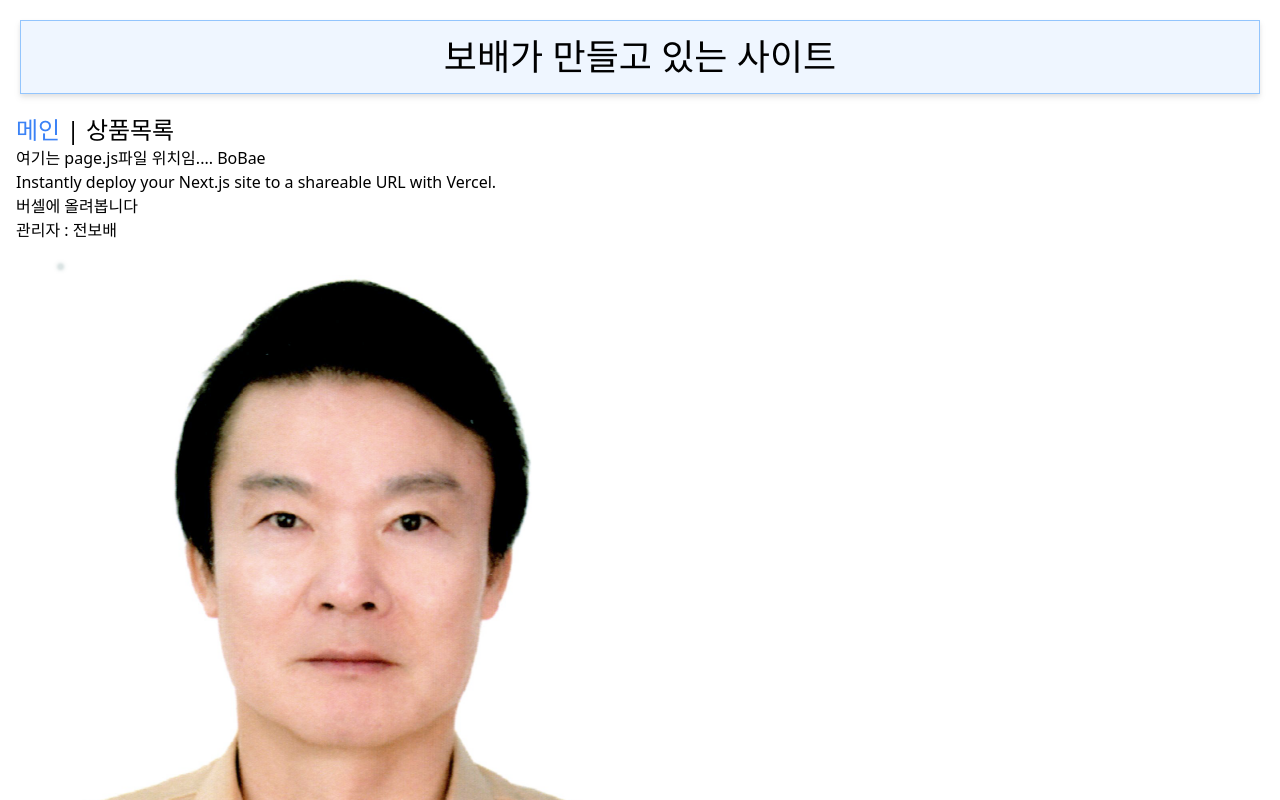
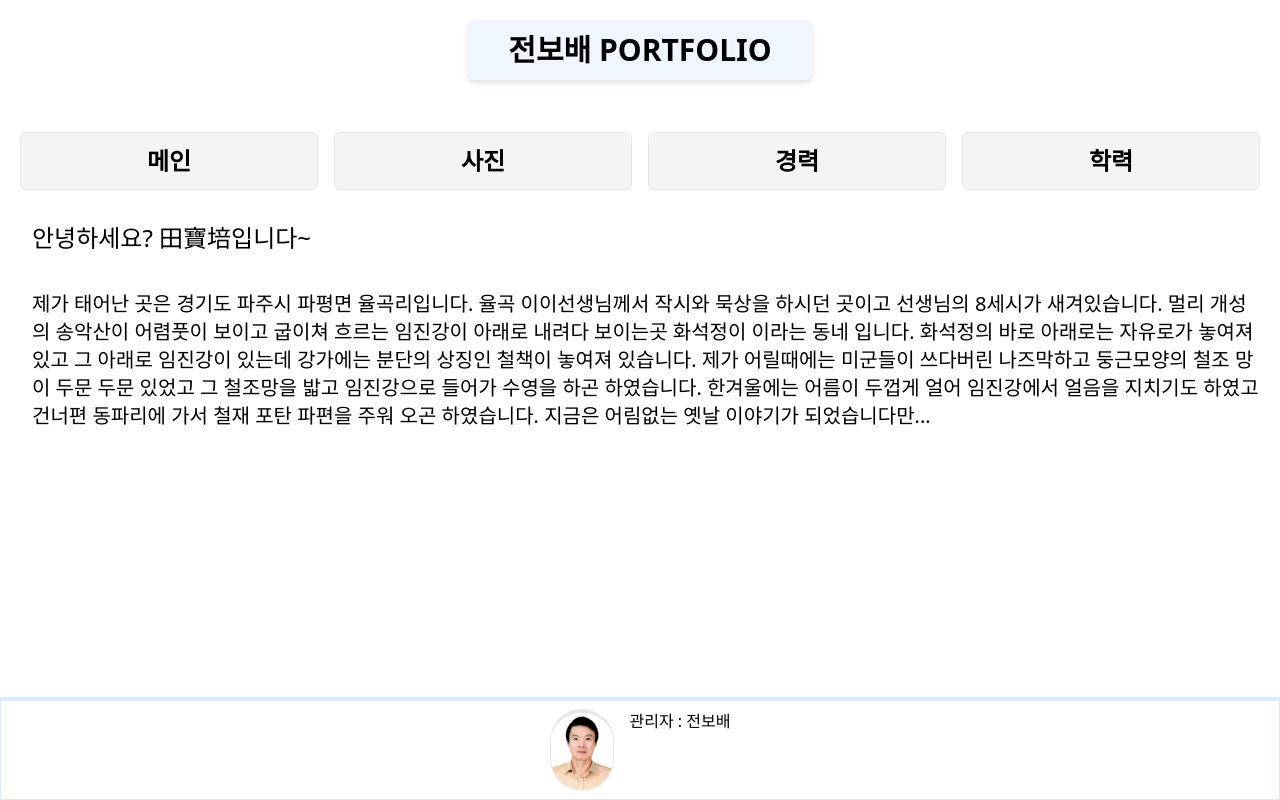
Before and after one commit to jeonwon/bbhome, a Next.js app: page / in a window 1280 px wide. Shown: the top 800 px of the page. Built offline with nearby package versions, Linux system fonts and the light colour scheme.

Commit message:
new design of portfolio for jeon

```diff
--- a/src/app/layout.js
+++ b/src/app/layout.js
@@ -6,22 +6,41 @@ export const metadata = {
   description: "Generated by create next app",
 };
 export default function RootLayout({ children }) {
+  let menu = [
+    ["/", "메인"],
+    ["/photo", "사진"],
+    ["/about", "경력"],
+    ["/about", "학력"],
+  ];
   return (
     <html>
       <body>
-        <h1 className="p-4 m-5 border border-blue-300 bg-blue-50 text-4xl text-center drop-shadow-md">
-          보배가 만들고 있는 사이트
-        </h1>
-        <h3 className="text-2xl">
-          <Link href="/" className="ml-4 text-blue-500">
-            메인
-          </Link>
-          <Link href="/about"> | 상품목록</Link>
-        </h3>
-        <div className="ml-4">{children}</div>
-        <div className="ml-4">
-          <p>관리자 : 전보배</p>
-          <img id="bobae" src="/jbobae.png" />
+        <div className="flex justify-center">
+          <h1 className="py-3 px-10 m-5 bg-blue-50 font-bold text-3xl text-center drop-shadow-md rounded-md">
+            전보배 PORTFOLIO
+          </h1>
+        </div>
+        <div className="text-2xl flex gap-4 my-8 mx-5 font-bold">
+          {menu.map((a, i) => {
+            return (
+              <Link
+                key={i}
+                href={a[0]}
+                className="w-full border text-center py-3 rounded-md bg-gray-100"
+              >
+                <div className="">{a[1]}</div>
+              </Link>
+            );
+          })}
+        </div>
+        <div className="ml-4 mb-8">{children}</div>
+        <div className="flex justify-center border border-t-4 border-blue-100 py-2 fixed bottom-0 left-0 w-full bg-white">
+          <img
+            src="/jbobae.png"
+            alt="bobae"
+            className="border border-t-4 rounded-full  w-16"
+          />
+          <p className="pl-4">관리자 : 전보배</p>
         </div>
       </body>
     </html>
--- a/src/app/page.js
+++ b/src/app/page.js
@@ -4,12 +4,19 @@ import styles from "./page.module.css";
 export default function Home() {
   return (
     <main>
-      <h1>여기는 page.js파일 위치임.... BoBae</h1>
+      <div className="text-2xl mb-5 ml-4">안녕하세요? 田寶培입니다~</div>
 
-      <p>
-        Instantly deploy your Next.js site to a shareable URL with Vercel.
-        <br />
-        버셀에 올려봅니다
+      <p className="text-xl p-4">
+        제가 태어난 곳은 경기도 파주시 파평면 율곡리입니다. 율곡 이이선생님께서
+        작시와 묵상을 하시던 곳이고 선생님의 8세시가 새겨있습니다. 멀리 개성의
+        송악산이 어렴풋이 보이고 굽이쳐 흐르는 임진강이 아래로 내려다 보이는곳
+        화석정이 이라는 동네 입니다. 화석정의 바로 아래로는 자유로가 놓여져 있고
+        그 아래로 임진강이 있는데 강가에는 분단의 상징인 철책이 놓여져 있습니다.
+        제가 어릴때에는 미군들이 쓰다버린 나즈막하고 둥근모양의 철조 망이 두문
+        두문 있었고 그 철조망을 밟고 임진강으로 들어가 수영을 하곤 하였습니다.
+        한겨울에는 어름이 두껍게 얼어 임진강에서 얼음을 지치기도 하였고 건너편
+        동파리에 가서 철재 포탄 파편을 주워 오곤 하였습니다. 지금은 어림없는
+        옛날 이야기가 되었습니다만...
       </p>
     </main>
   );
--- /dev/null
+++ b/src/app/photo/page.js
@@ -0,0 +1,9 @@
+export default function Photo() {
+  return (
+    <>
+      <div className="text-center flex justify-center">
+        <img className="w-1/4 rounded-full" src="./../jbobae.png" />
+      </div>
+    </>
+  );
+}
```
